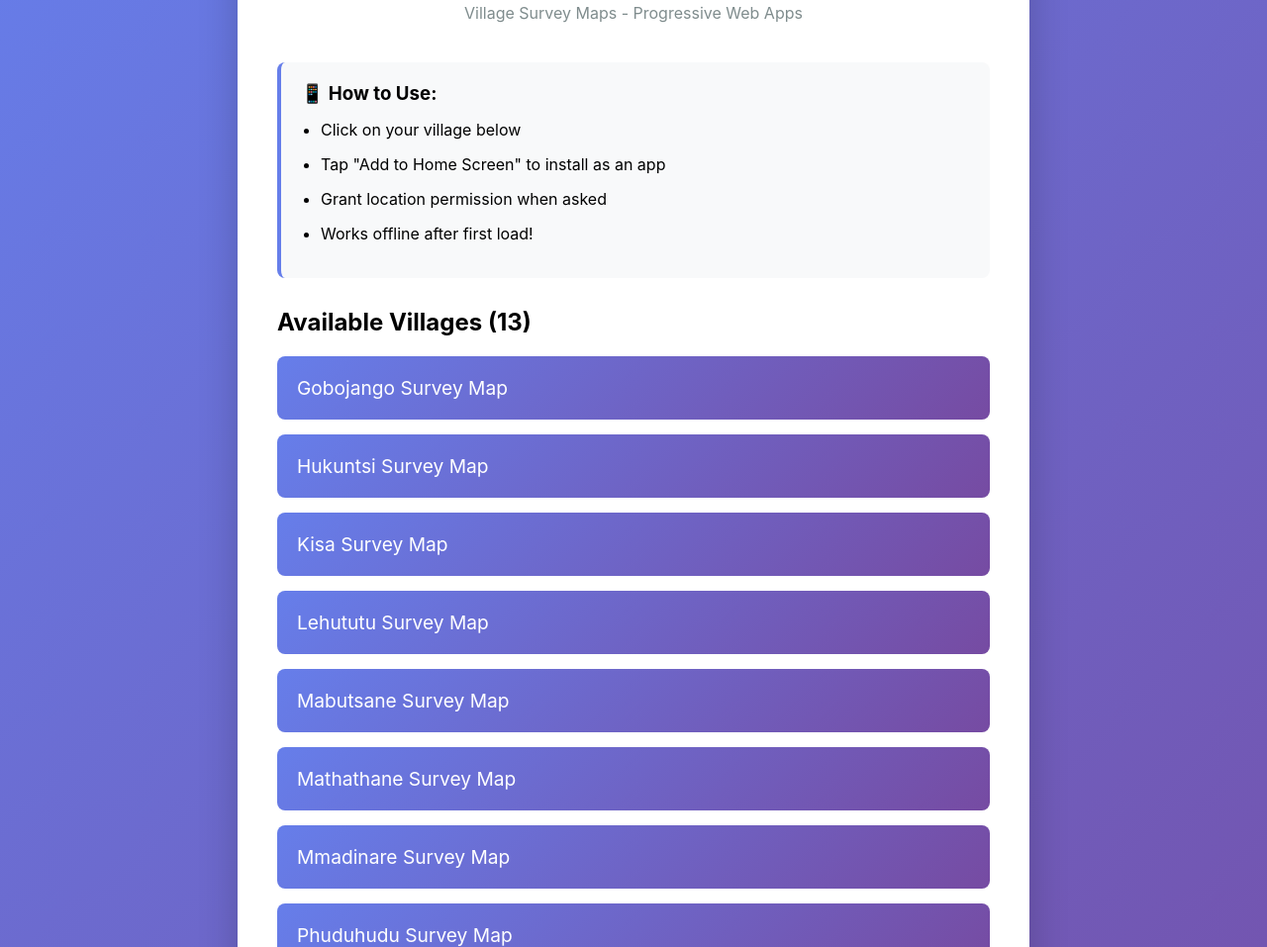
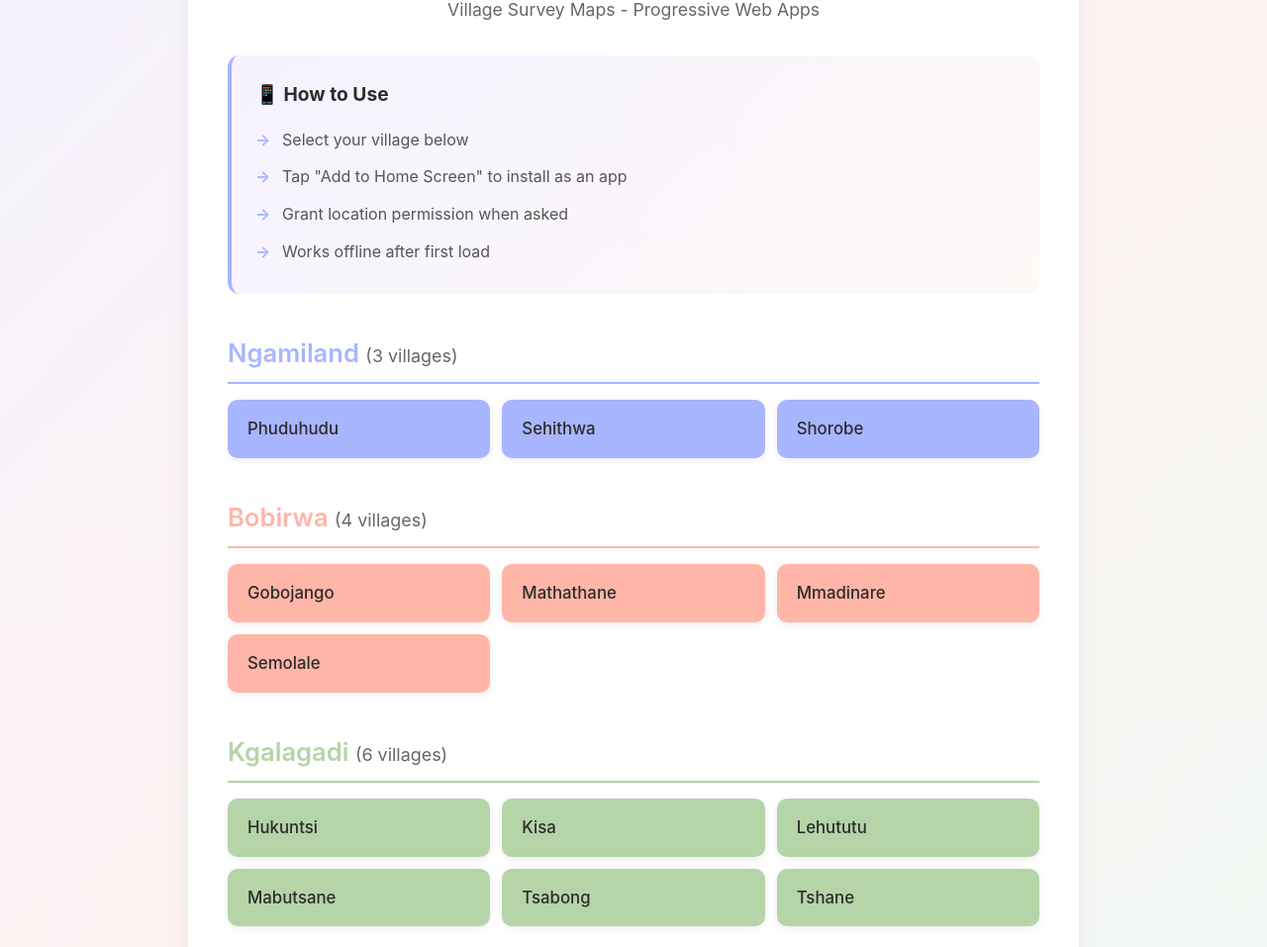
Before and after one commit to gmaphane/village-survey-maps, a plain HTML site: page index.html in a window 1280 px wide. Shown: the part 136-1093 px from the top of the page at 99% size. Drawn offline with Linux system fonts and the light colour scheme.

Commit message:
Update village maps PWA - 2025-11-04 13:10

```diff
--- a/index.html
+++ b/index.html
@@ -6,64 +6,137 @@
     <title>CI-GCF 2025 Village Survey Maps</title>
     <style>
         * { margin: 0; padding: 0; box-sizing: border-box; }
+
         body {
-            font-family: -apple-system, BlinkMacSystemFont, 'Segoe UI', Roboto, sans-serif;
-            background: linear-gradient(135deg, #667eea 0%, #764ba2 100%);
+            font-family: -apple-system, BlinkMacSystemFont, 'Segoe UI', Roboto, 'Helvetica Neue', sans-serif;
+            background: linear-gradient(135deg, #f5f3ff 0%, #fef3f2 50%, #f0f9f4 100%);
             min-height: 100vh;
-            padding: 40px 20px;
+            padding: 20px;
+            line-height: 1.6;
         }
+
         .container {
-            max-width: 800px;
+            max-width: 900px;
             margin: 0 auto;
             background: white;
-            border-radius: 12px;
+            border-radius: 16px;
             padding: 40px;
-            box-shadow: 0 10px 40px rgba(0,0,0,0.2);
+            box-shadow: 0 4px 24px rgba(0,0,0,0.06);
         }
+
         h1 {
             text-align: center;
-            color: #2c3e50;
-            margin-bottom: 10px;
+            color: #2c2c2c;
+            margin-bottom: 8px;
             font-size: 2.5em;
+            font-weight: 600;
         }
+
         .subtitle {
             text-align: center;
-            color: #7f8c8d;
+            color: #666;
+            margin-bottom: 32px;
+            font-size: 1.1em;
+        }
+
+        .instructions {
+            background: linear-gradient(135deg, #f5f3ff 0%, #fef8f7 100%);
+            padding: 24px;
+            border-radius: 12px;
+            margin-bottom: 40px;
+            border-left: 4px solid #a8b5ff;
+        }
+
+        .instructions h3 {
+            color: #2c2c2c;
+            margin-bottom: 12px;
+            font-size: 1.2em;
+        }
+
+        .instructions ul {
+            list-style: none;
+            padding-left: 0;
+        }
+
+        .instructions li {
+            padding: 6px 0;
+            color: #555;
+        }
+
+        .instructions li:before {
+            content: "→ ";
+            color: #a8b5ff;
+            font-weight: bold;
+            margin-right: 8px;
+        }
+
+        .district-section {
             margin-bottom: 40px;
         }
-        ul {
+
+        .district-title {
+            font-size: 1.6em;
+            font-weight: 600;
+            margin-bottom: 16px;
+            padding-bottom: 8px;
+            border-bottom: 2px solid currentColor;
+        }
+
+        .district-title .count {
+            font-size: 0.7em;
+            font-weight: 400;
+            color: #666;
+        }
+
+        .village-list {
             list-style: none;
+            display: grid;
+            grid-template-columns: repeat(auto-fill, minmax(250px, 1fr));
+            gap: 12px;
         }
-        li {
-            margin: 15px 0;
+
+        .village-link {
+            display: block;
+            padding: 16px 20px;
+            color: #2c2c2c;
+            text-decoration: none;
+            border-radius: 10px;
+            transition: all 0.2s ease;
+            font-size: 1.05em;
+            font-weight: 500;
+            box-shadow: 0 2px 8px rgba(0,0,0,0.08);
         }
-        a {
-            display: block;
-            padding: 20px;
-            background: linear-gradient(135deg, #667eea 0%, #764ba2 100%);
-            color: white;
-            text-decoration: none;
-            border-radius: 8px;
-            transition: transform 0.3s;
-            font-size: 1.2em;
+
+        .village-link:hover {
+            transform: translateY(-2px);
+            box-shadow: 0 4px 16px rgba(0,0,0,0.12);
+            filter: brightness(0.95);
         }
-        a:hover {
-            transform: translateY(-5px);
-            box-shadow: 0 8px 20px rgba(102, 126, 234, 0.4);
-        }
-        .instructions {
-            background: #f8f9fa;
-            padding: 20px;
-            border-radius: 8px;
-            margin-bottom: 30px;
-            border-left: 4px solid #667eea;
-        }
+
         .footer {
             text-align: center;
-            margin-top: 40px;
-            padding-top: 20px;
-            border-top: 1px solid #ddd;
-            color: #7f8c8d;
+            margin-top: 50px;
+            padding-top: 24px;
+            border-top: 1px solid #e5e5e5;
+            color: #666;
+        }
+
+        .footer p {
+            margin: 4px 0;
+        }
+
+        @media (max-width: 768px) {
+            .container {
+                padding: 24px;
+            }
+
+            h1 {
+                font-size: 2em;
+            }
+
+            .village-list {
+                grid-template-columns: 1fr;
+            }
         }
     </style>
 </head>
@@ -73,31 +146,51 @@
         <p class="subtitle">Village Survey Maps - Progressive Web Apps</p>
 
         <div class="instructions">
-            <h3>📱 How to Use:</h3>
-            <ul style="list-style: disc; margin-left: 20px;">
-                <li>Click on your village below</li>
+            <h3>📱 How to Use</h3>
+            <ul>
+                <li>Select your village below</li>
                 <li>Tap "Add to Home Screen" to install as an app</li>
                 <li>Grant location permission when asked</li>
-                <li>Works offline after first load!</li>
+                <li>Works offline after first load</li>
             </ul>
         </div>
 
-        <h2 style="margin-bottom: 20px;">Available Villages (13)</h2>
-        <ul>
-        <li><a href="gobojango_map.html">Gobojango Survey Map</a></li>
-        <li><a href="hukuntsi_map.html">Hukuntsi Survey Map</a></li>
-        <li><a href="kisa_map.html">Kisa Survey Map</a></li>
-        <li><a href="lehututu_map.html">Lehututu Survey Map</a></li>
-        <li><a href="mabutsane_map.html">Mabutsane Survey Map</a></li>
-        <li><a href="mathathane_map.html">Mathathane Survey Map</a></li>
-        <li><a href="mmadinare_map.html">Mmadinare Survey Map</a></li>
-        <li><a href="phuduhudu_map.html">Phuduhudu Survey Map</a></li>
-        <li><a href="sehithwa_map.html">Sehithwa Survey Map</a></li>
-        <li><a href="semolale_map.html">Semolale Survey Map</a></li>
-        <li><a href="shorobe_map.html">Shorobe Survey Map</a></li>
-        <li><a href="tsabong_map.html">Tsabong Survey Map</a></li>
-        <li><a href="tshane_map.html">Tshane Survey Map</a></li>
-        </ul>
+        <div class="district-section">
+            <h2 class="district-title" style="color: #a8b5ff;">
+                Ngamiland <span class="count">(3 villages)</span>
+            </h2>
+            <ul class="village-list">
+                <li><a href="phuduhudu_map.html" class="village-link" style="background: #a8b5ff;">Phuduhudu</a></li>
+                <li><a href="sehithwa_map.html" class="village-link" style="background: #a8b5ff;">Sehithwa</a></li>
+                <li><a href="shorobe_map.html" class="village-link" style="background: #a8b5ff;">Shorobe</a></li>
+            </ul>
+        </div>
+
+        <div class="district-section">
+            <h2 class="district-title" style="color: #ffb5a8;">
+                Bobirwa <span class="count">(4 villages)</span>
+            </h2>
+            <ul class="village-list">
+                <li><a href="gobojango_map.html" class="village-link" style="background: #ffb5a8;">Gobojango</a></li>
+                <li><a href="mathathane_map.html" class="village-link" style="background: #ffb5a8;">Mathathane</a></li>
+                <li><a href="mmadinare_map.html" class="village-link" style="background: #ffb5a8;">Mmadinare</a></li>
+                <li><a href="semolale_map.html" class="village-link" style="background: #ffb5a8;">Semolale</a></li>
+            </ul>
+        </div>
+
+        <div class="district-section">
+            <h2 class="district-title" style="color: #b5d4a8;">
+                Kgalagadi <span class="count">(6 villages)</span>
+            </h2>
+            <ul class="village-list">
+                <li><a href="hukuntsi_map.html" class="village-link" style="background: #b5d4a8;">Hukuntsi</a></li>
+                <li><a href="kisa_map.html" class="village-link" style="background: #b5d4a8;">Kisa</a></li>
+                <li><a href="lehututu_map.html" class="village-link" style="background: #b5d4a8;">Lehututu</a></li>
+                <li><a href="mabutsane_map.html" class="village-link" style="background: #b5d4a8;">Mabutsane</a></li>
+                <li><a href="tsabong_map.html" class="village-link" style="background: #b5d4a8;">Tsabong</a></li>
+                <li><a href="tshane_map.html" class="village-link" style="background: #b5d4a8;">Tshane</a></li>
+            </ul>
+        </div>
 
         <div class="footer">
             <p><strong>Conservation International - Global Conservation Fund</strong></p>
```
